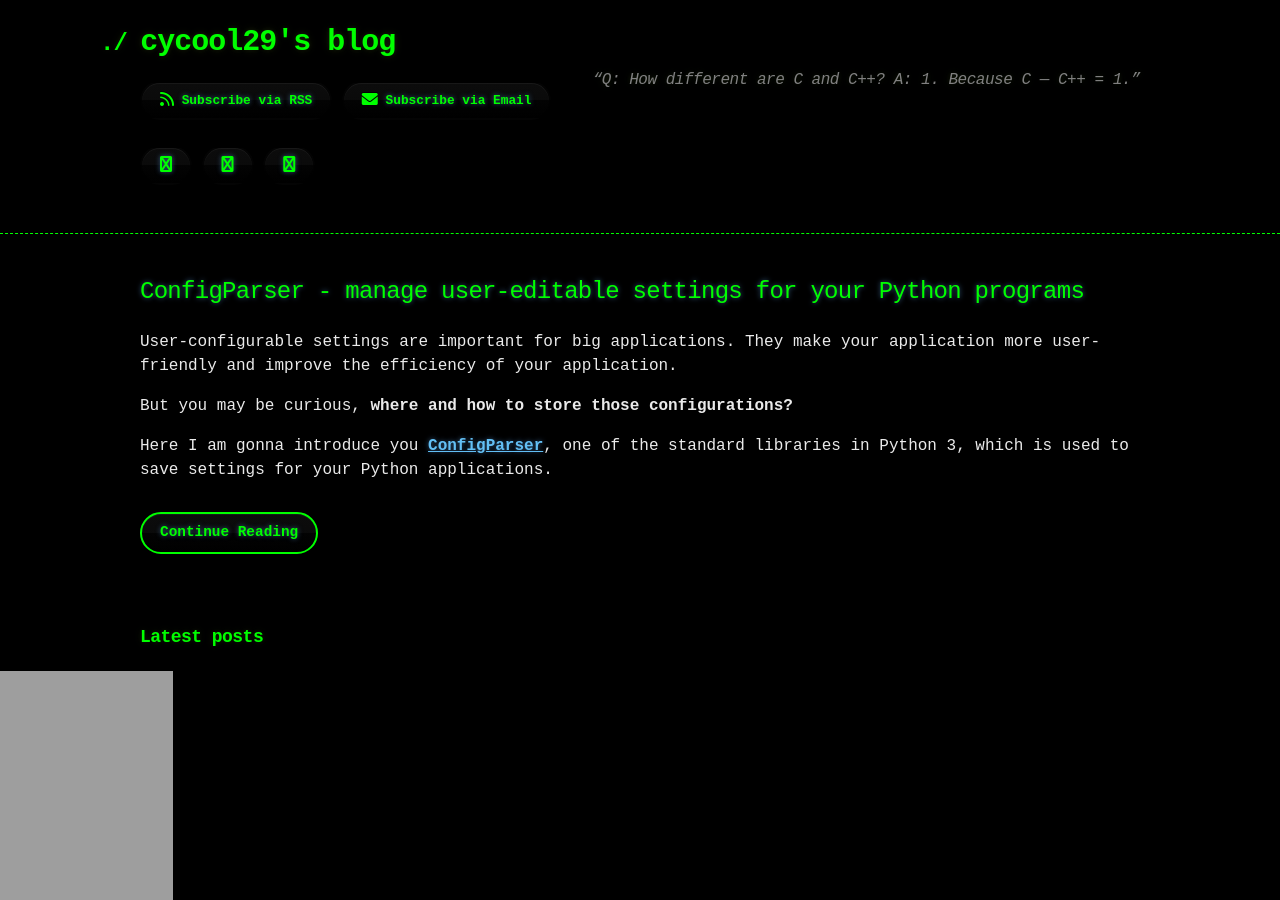
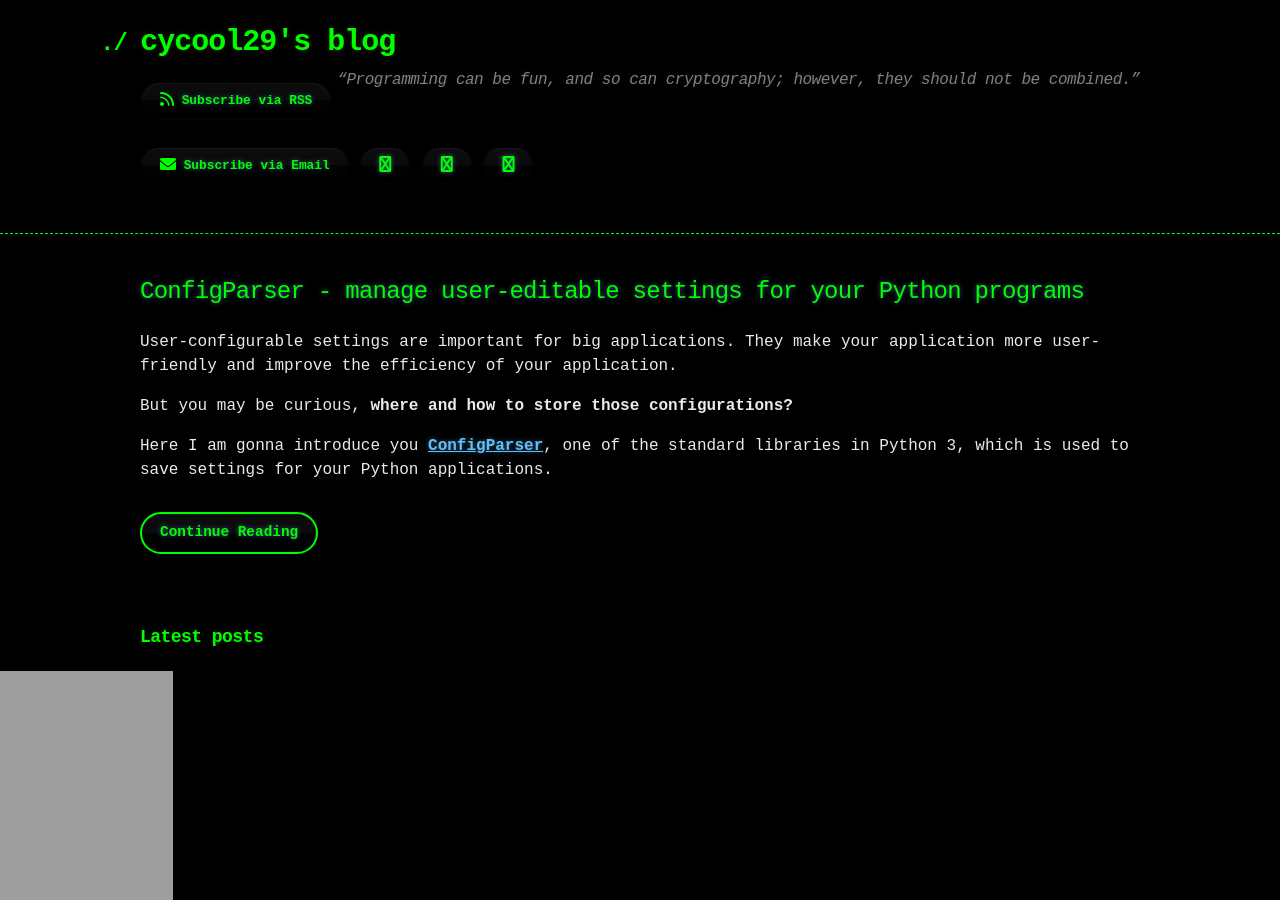
Before and after one commit to cycool29/cycool29.github.io, a Jekyll site: the page built from index.md, in a window 1280 px wide and 900 px high. Built offline with Jekyll 4.4.1, drawn with Linux system fonts in a browser that asks for light colours; a style sheet for code colours, icons or effects is not loaded.

Commit message:
Update quotes

```diff
--- a/_config.yml
+++ b/_config.yml
@@ -1,5 +1,5 @@
 title: cycool29's blog
-description: "“Q: How different are C and C++? A: 1. Because C — C++ = 1.” "
+description: "“Programming can be fun, and so can cryptography; however, they should not be combined.” "
 bio: A high school student. Intermediate in Python, Git, Bash. Learning JavaScript. He/Him. "
 author: cycool29
 url: https://cycool29.github.io
```
